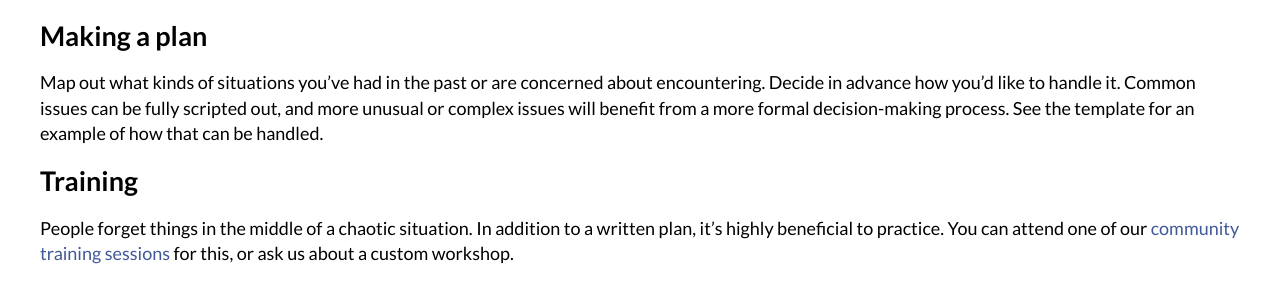
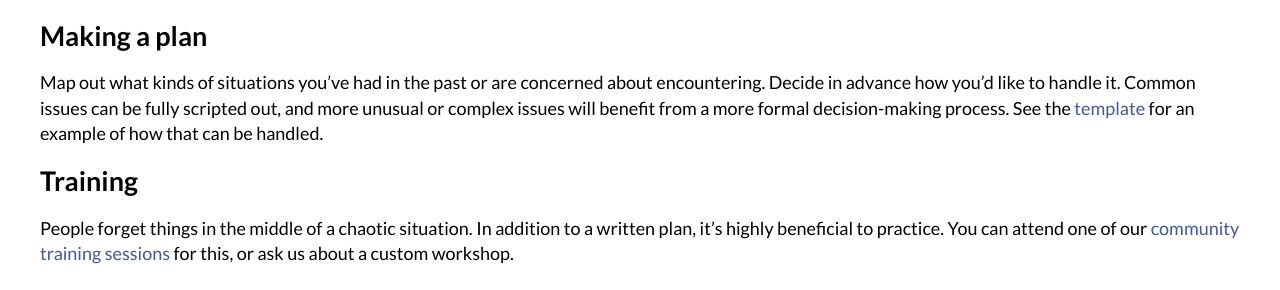
Before and after one commit to safetyfirstpdx/safetyfirstpdx.github.io, a Jekyll site: the page built from resources/incident_response.md, in a window 1280 px wide. Shown: the part 636-926 px from the top of the page. Built offline with Jekyll 4.4.1, drawn with Linux system fonts in a browser that asks for light colours; nearby versions of some CDN libraries; part of the change alters nothing that is shown.

```diff
--- a/resources/incident_response.md
+++ b/resources/incident_response.md
@@ -20,7 +20,7 @@ Describe what each set of participants and organizers is expected to do. There w
 
 ## Making a plan
 
-Map out what kinds of situations you've had in the past or are concerned about encountering. Decide in advance how you'd like to handle it. Common issues can be fully scripted out, and more unusual or complex issues will benefit from a more formal decision-making process. See the template for an example of how that can be handled.
+Map out what kinds of situations you've had in the past or are concerned about encountering. Decide in advance how you'd like to handle it. Common issues can be fully scripted out, and more unusual or complex issues will benefit from a more formal decision-making process. See the [template](/training/code_of_conduct/TemplateIncidentResponseGuide.pdf) for an example of how that can be handled.
 
 ## Training
 
```
